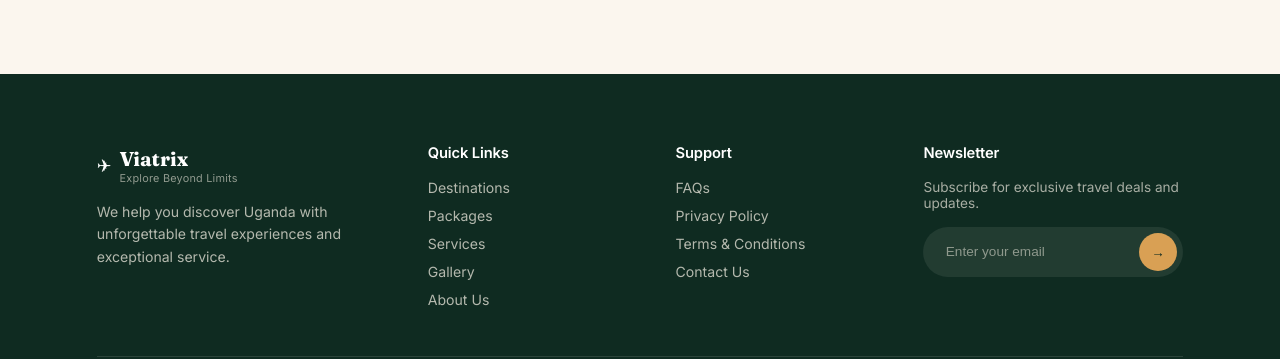
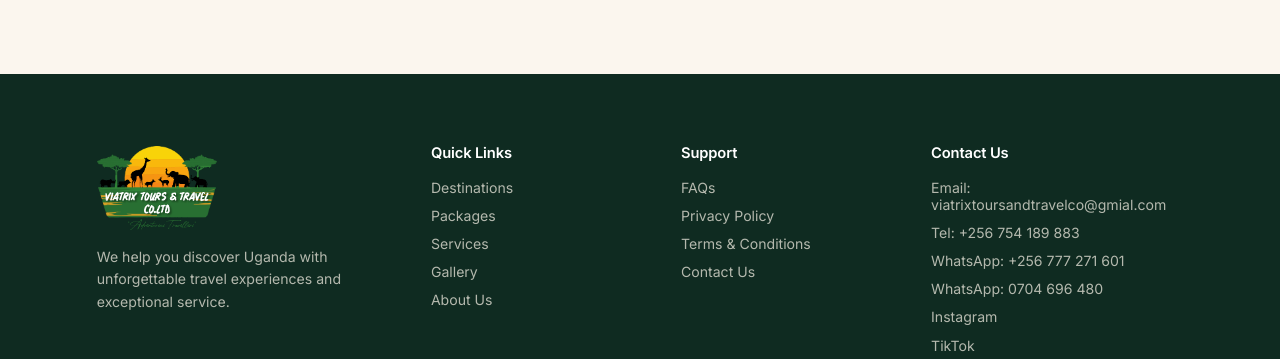
Before and after one commit to mazinaphoneaccesories25-design/viatrixtravelsnew, a plain HTML site: page packages.html in a window 1280 px wide. Shown: the part 2441-2800 px from the top of the page. Drawn offline with Linux system fonts and the light colour scheme.

Commit message:
Update packages.html

```diff
--- a/packages.html
+++ b/packages.html
@@ -144,6 +144,7 @@
   footer.site-footer{background:var(--forest-deep);color:rgba(251,245,234,0.7);padding:4.5rem 0 2rem;}
   .footer-grid{display:grid;grid-template-columns:1.4fr 1fr 1fr 1.2fr;gap:2.5rem;padding-bottom:3rem;border-bottom:1px solid rgba(251,245,234,0.12);}
   .footer-brand .nav-logo-text{color:#fff;}
+  .footer-brand .nav-logo-img{display:block;width:120px;height:84px;object-fit:contain;}
   .footer-brand .nav-logo-text small{color:rgba(251,245,234,0.55);}
   .footer-brand p{margin-top:1rem;font-size:.88rem;line-height:1.6;max-width:260px;}
   .footer-col h4{font-family:'Inter',sans-serif;font-weight:600;color:#fff;font-size:.92rem;margin-bottom:1.1rem;}
@@ -159,7 +160,11 @@
   @media (max-width:900px){.footer-grid{grid-template-columns:1fr 1fr;}}
   @media (max-width:560px){.footer-grid{grid-template-columns:1fr;}}
 </style>
-</head>
+<!-- Portrait / mobile navigation restored -->
+<style>
+.nav-menu-btn{display:none}
+@media(max-width:860px){.site-nav .wrap{position:relative}.nav-menu-btn{display:flex}.site-nav .nav-links{position:absolute;top:84px;left:6vw;right:6vw;display:none;flex-direction:column;gap:0;padding:.65rem;background:var(--forest-deep);border:1px solid rgba(255,255,255,.14);border-radius:16px;box-shadow:0 18px 44px rgba(15,43,33,.3)}.site-nav.is-open .nav-links{display:flex}.site-nav .nav-links a{display:block;padding:.85rem 1rem;border-radius:10px}}@media(max-width:560px){.site-nav .wrap{height:82px}.site-nav .nav-logo-img{width:88px;height:64px}.nav-contact{display:none}.site-nav .nav-links{top:74px}}
+</style></head>
 <body>
 
 <!-- ============================================================
@@ -186,7 +191,7 @@
           <li><a href="about-us.html">About Us</a></li>
         </ul>
         <div class="nav-right">
-          <a href="#" class="nav-contact">Contact Us</a>
+          <a href="contact-us.html" class="nav-contact">Contact Us</a>
           <button class="nav-menu-btn" aria-label="Open menu">☰</button>
         </div>
       </div>
@@ -426,8 +431,7 @@
     <div class="footer-grid">
       <div class="footer-brand">
         <a href="index.html" class="nav-logo">
-          <span class="mark" style="color:#fff;">✈</span>
-          <span class="nav-logo-text">Viatrix<small>Explore Beyond Limits</small></span>
+          <img class="nav-logo-img" src="logo.png" alt="Viatrix Tours & Travel Co. Ltd">
         </a>
         <p>We help you discover Uganda with unforgettable travel experiences and exceptional service.</p>
       </div>
@@ -447,17 +451,10 @@
           <li><a href="#">FAQs</a></li>
           <li><a href="#">Privacy Policy</a></li>
           <li><a href="#">Terms & Conditions</a></li>
-          <li><a href="#">Contact Us</a></li>
+          <li><a href="contact-us.html">Contact Us</a></li>
         </ul>
       </div>
-      <div class="footer-col">
-        <h4>Newsletter</h4>
-        <p style="font-size:.85rem;color:rgba(251,245,234,0.65);">Subscribe for exclusive travel deals and updates.</p>
-        <div class="newsletter-input">
-          <input type="email" placeholder="Enter your email">
-          <button aria-label="Subscribe">→</button>
-        </div>
-      </div>
+      <div class="footer-col"><h4>Contact Us</h4><ul><li>Email: <a href="mailto:viatrixtoursandtravelco@gmial.com">viatrixtoursandtravelco@gmial.com</a></li><li>Tel: <a href="tel:+256754189883">+256 754 189 883</a></li><li>WhatsApp: <a href="https://wa.me/256777271601">+256 777 271 601</a></li><li>WhatsApp: <a href="https://wa.me/256704696480">0704 696 480</a></li><li><a href="https://www.instagram.com/viatrix_tours_and_travel_co_lt?igsi=eG45OXR0emF5dTBw&amp;utm_source=qr">Instagram</a></li><li><a href="https://www.tiktok.com/@viatrixmaama?_r=1&amp;_t=ZS-99GIxSjAvlE">TikTok</a></li><li><a href="https://x.com/viatrixt96128?s=11" target="_blank" rel="noopener noreferrer">X</a></li></ul></div>
     </div>
     <div class="footer-bottom">
       <span>© 2026 Viatrix Tours & Travel. All rights reserved.</span>
@@ -491,5 +488,7 @@
   });
 </script>
 
-</body>
+<script>
+(function(){const nav=document.querySelector('.site-nav'),button=nav&&nav.querySelector('.nav-menu-btn'),links=nav&&nav.querySelector('.nav-links');if(!nav||!button||!links)return;button.setAttribute('aria-expanded','false');function close(){nav.classList.remove('is-open');button.setAttribute('aria-expanded','false');button.textContent='☰'}button.addEventListener('click',()=>{const open=!nav.classList.contains('is-open');nav.classList.toggle('is-open',open);button.setAttribute('aria-expanded',String(open));button.textContent=open?'✕':'☰'});links.addEventListener('click',close);document.addEventListener('keydown',e=>{if(e.key==='Escape')close()})})();
+</script></body>
 </html>
```
